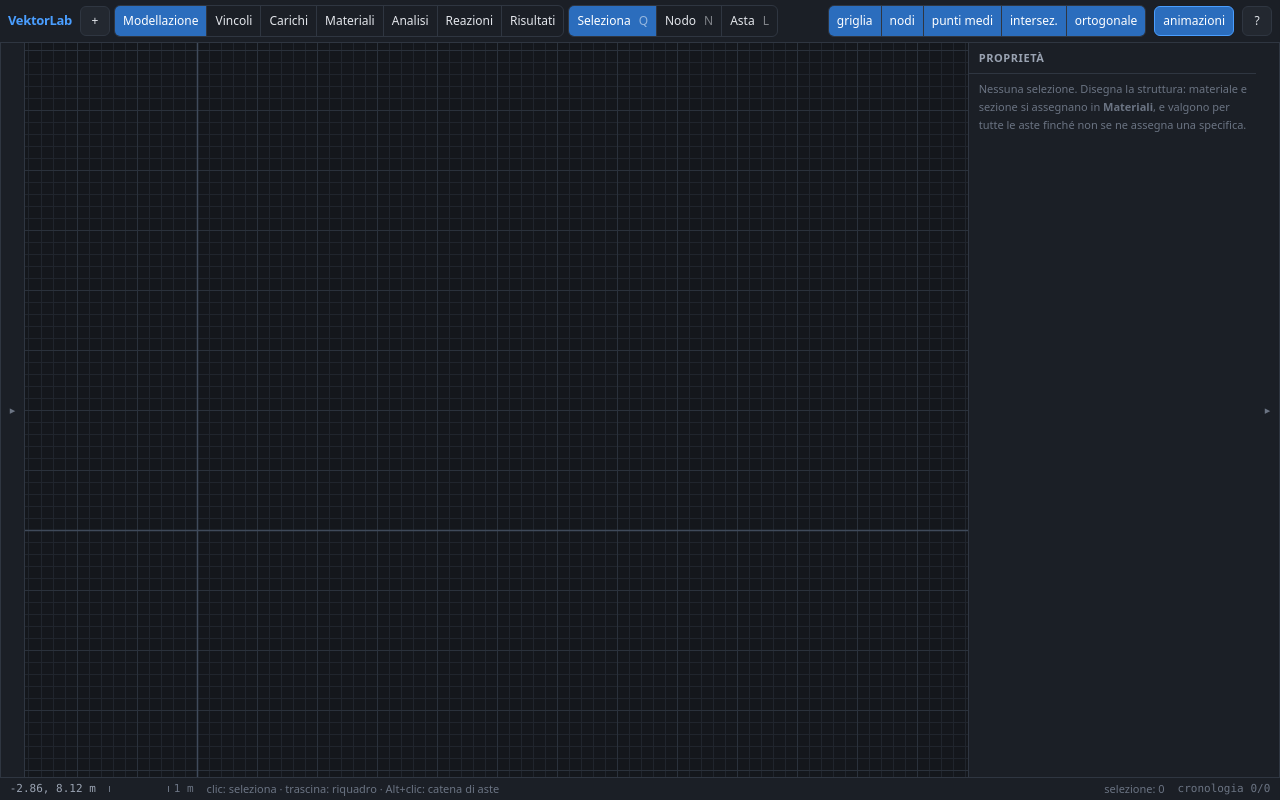
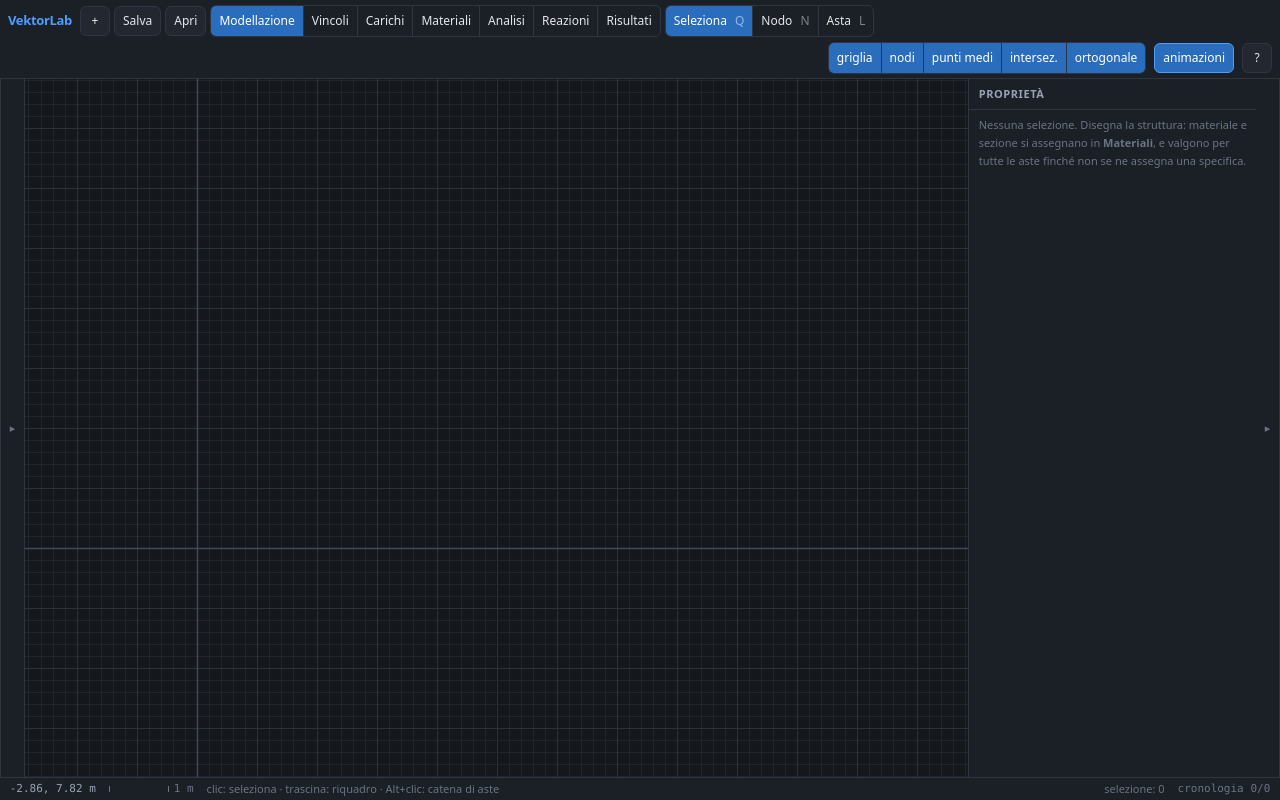
Before and after one commit to davi123456123456/VektorLab_, a React (Vite) app: page / in a window 1280 px wide. Built offline with nearby package versions, Linux system fonts and the light colour scheme.

Commit message:
file .vektor: salva e apri
Co-Authored-By: Claude Opus 5.5 <noreply@anthropic.com>

```diff
--- /dev/null
+++ b/src/state/file.ts
@@ -0,0 +1,42 @@
+/**
+ * FILE `.vektor` — il progetto salvato su disco.
+ *
+ * Il formato è il `Progetto` stesso in JSON: niente involucri, così un file
+ * si legge anche a occhio. In lettura passa da `migra` e da
+ * `verificaIntegrita`, come ogni progetto che entra nell'app: un file scritto
+ * da una versione vecchia, o ritoccato a mano, non deve poter introdurre
+ * entità orfane.
+ */
+
+import { verificaIntegrita } from '../core/model/integrita.js';
+import { migra } from '../core/model/migrazione.js';
+import type { Progetto } from '../core/model/types.js';
+
+const NON_E_UN_PROGETTO = 'Il file non è un progetto VektorLab';
+
+export function serializza(p: Progetto): string {
+  return JSON.stringify(p, null, 2);
+}
+
+export function deserializza(testo: string): { progetto: Progetto } | { errore: string } {
+  let dati: unknown;
+  try {
+    dati = JSON.parse(testo);
+  } catch {
+    return { errore: NON_E_UN_PROGETTO };
+  }
+  const p = dati as Partial<Progetto> | null;
+  if (!p || typeof p !== 'object' || !Array.isArray(p.nodi) || !Array.isArray(p.aste)) {
+    return { errore: NON_E_UN_PROGETTO };
+  }
+  const completo: Progetto = {
+    ...p,
+    vincoliInterni: p.vincoliInterni ?? [],
+    carichi: p.carichi ?? [],
+    casi: p.casi ?? [],
+    combinazioni: p.combinazioni ?? [],
+    materialiPersonalizzati: p.materialiPersonalizzati ?? [],
+    sezioniPersonalizzate: p.sezioniPersonalizzate ?? [],
+  } as Progetto;
+  return { progetto: verificaIntegrita(migra(completo)).progetto };
+}
--- a/src/ui/BarraModalita.tsx
+++ b/src/ui/BarraModalita.tsx
@@ -8,6 +8,7 @@ import { useState } from 'react';
 import { MODALITA, useStore, type Modalita, type Strumento } from '../state/store.js';
 import { useFogli } from '../state/fogli.js';
 import { Bottone } from './Pannelli.js';
+import { FileProgetto } from './FileProgetto.js';
 import { Logo } from './Logo.js';
 import { Icona } from './icone.js';
 import { usaTelefono } from './usaTelefono.js';
@@ -129,6 +130,7 @@ function BarraComputer({ onAiuto, onLogo }: {
       */}
       <Bottone minore titolo="Nuovo foglio di lavoro (Ctrl+T)"
                onClick={() => useFogli.getState().nuovo()}>+</Bottone>
+      <FileProgetto />
 
       {/* le modalità sono UNA scelta: stanno in un gruppo, non in sette bottoni */}
       <div className="btn-gruppo gruppo-modalita" role="group" aria-label="Modalità">
--- /dev/null
+++ b/src/ui/FileProgetto.tsx
@@ -0,0 +1,58 @@
+/**
+ * SALVA e APRI un file `.vektor`.
+ *
+ * Il foglio vive nella memoria del browser; questi due tasti sono il modo di
+ * portarlo fuori — per tenerlo, per mandarlo a qualcuno, o per annotare la
+ * soluzione di un esercizio. Aprire un file apre un foglio NUOVO: il lavoro
+ * in corso non si sovrascrive mai.
+ */
+
+import { useRef } from 'react';
+import { deserializza, serializza } from '../state/file.js';
+import { useFogli } from '../state/fogli.js';
+import { useStore } from '../state/store.js';
+import { ESTENSIONE_PROGETTO } from './Logo.js';
+import { Bottone } from './Pannelli.js';
+
+export function FileProgetto() {
+  const scelta = useRef<HTMLInputElement>(null);
+
+  const salva = () => {
+    const { fogli, attivo } = useFogli.getState();
+    const nome = fogli.find((f) => f.id === attivo)?.nome ?? 'progetto';
+    const blob = new Blob([serializza(useStore.getState().progetto)], { type: 'application/json' });
+    const url = URL.createObjectURL(blob);
+    const a = document.createElement('a');
+    a.href = url;
+    a.download = `${nome}${ESTENSIONE_PROGETTO}`;
+    a.click();
+    URL.revokeObjectURL(url);
+  };
+
+  const apri = async (file: File | undefined) => {
+    if (!file) return;
+    const esito = deserializza(await file.text());
+    if ('errore' in esito) {
+      useStore.getState().messaggia(esito.errore);
+      return;
+    }
+    const nome = file.name.replace(/\.[^.]+$/, '');
+    useFogli.getState().nuovo(nome, esito.progetto);
+  };
+
+  return (
+    <>
+      <Bottone minore titolo={`Salva il foglio in un file ${ESTENSIONE_PROGETTO}`} onClick={salva}>
+        Salva
+      </Bottone>
+      <Bottone minore titolo={`Apri un file ${ESTENSIONE_PROGETTO} in un foglio nuovo`}
+               onClick={() => scelta.current?.click()}>
+        Apri
+      </Bottone>
+      <input
+        ref={scelta} type="file" accept={`${ESTENSIONE_PROGETTO},application/json`} hidden
+        onChange={(e) => { void apri(e.target.files?.[0]); e.target.value = ''; }}
+      />
+    </>
+  );
+}
```
Also changed, not shown: 1 other file (tests, documents, lock files or other folders).
